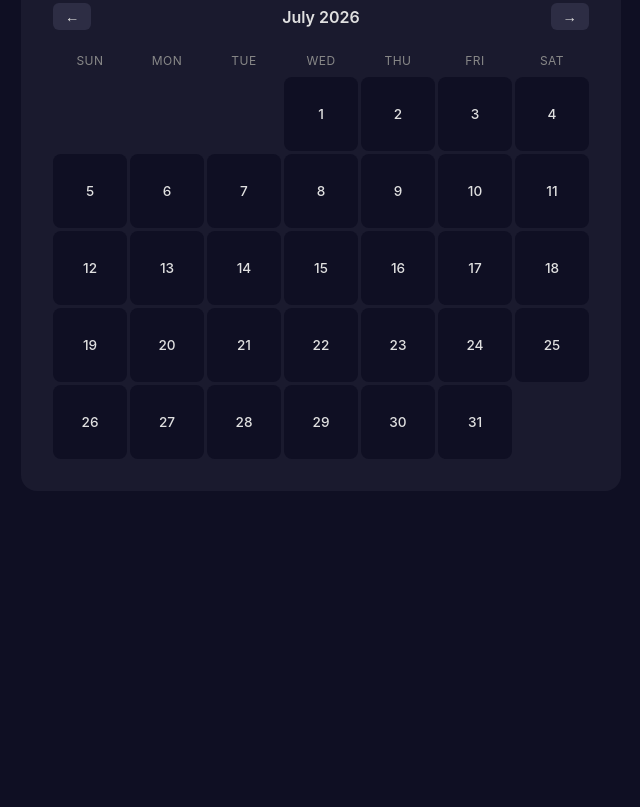
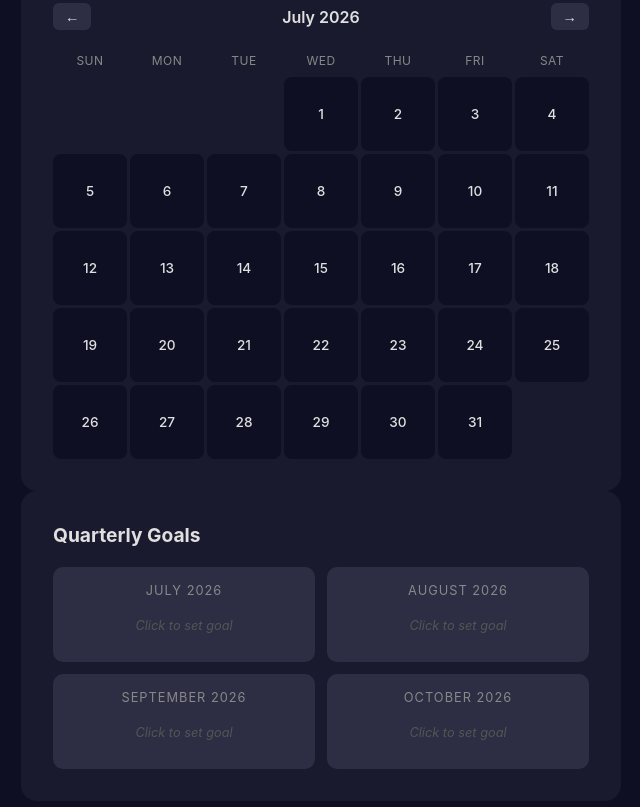
Before and after one commit to sandeepnarware/todo-list, a plain HTML site: page index.html in a window 1280 px wide. Shown: the part 889-1696 px from the top of the page, without its empty margins (319-959 px from the left). Before the commit the page ends 1412 px from the top, so only its background shows below. Drawn offline with Linux system fonts and the light colour scheme.

Commit message:
feat: add quarterly goals section showing next 4 months with inline editing

```diff
--- a/app.js
+++ b/app.js
@@ -1196,6 +1196,72 @@ document.getElementById('completedToggle').addEventListener('click', () => {
   renderTodos();
 });
 
+/* ===== Quarterly Goals ===== */
+function loadQuarterlyGoals() {
+  try {
+    return JSON.parse(localStorage.getItem('quarterlyGoals')) || {};
+  } catch {
+    return {};
+  }
+}
+
+function saveQuarterlyGoals(goals) {
+  localStorage.setItem('quarterlyGoals', JSON.stringify(goals));
+}
+
+function getMonthKey(date) {
+  return `${date.getFullYear()}-${String(date.getMonth() + 1).padStart(2, '0')}`;
+}
+
+function formatMonthLabel(key) {
+  const [y, m] = key.split('-');
+  const date = new Date(+y, +m - 1);
+  return date.toLocaleDateString('default', { month: 'long', year: 'numeric' });
+}
+
+function renderQuarterlyGoals() {
+  const goals = loadQuarterlyGoals();
+  const now = new Date();
+  const months = [];
+  for (let i = 0; i < 4; i++) {
+    const d = new Date(now.getFullYear(), now.getMonth() + i, 1);
+    months.push(getMonthKey(d));
+  }
+
+  const html = `<div class="qg-grid">${months.map(key => {
+    const label = formatMonthLabel(key);
+    const goal = goals[key] || '';
+    return `
+      <div class="qg-card" data-month="${key}">
+        <div class="qg-month">${label}</div>
+        <div class="qg-goal" contenteditable="true" data-month="${key}" data-placeholder="Click to set goal">${goal}</div>
+      </div>
+    `;
+  }).join('')}</div>`;
+
+  document.getElementById('quarterlyGoalsContent').innerHTML = html;
+
+  document.querySelectorAll('.qg-goal').forEach(el => {
+    el.addEventListener('blur', () => {
+      const key = el.dataset.month;
+      const val = el.textContent.trim();
+      const goals = loadQuarterlyGoals();
+      if (val) {
+        goals[key] = val;
+      } else {
+        delete goals[key];
+      }
+      saveQuarterlyGoals(goals);
+    });
+    el.addEventListener('keydown', (e) => {
+      if (e.key === 'Enter') {
+        e.preventDefault();
+        el.blur();
+      }
+    });
+  });
+}
+
 /* ===== Init ===== */
 startBtn.disabled = false;
 pauseBtn.disabled = true;
@@ -1206,3 +1272,4 @@ updateCurrentTaskDisplay();
 renderTagCloud();
 renderTodos();
 renderStats();
+renderQuarterlyGoals();
--- a/index.html
+++ b/index.html
@@ -126,6 +126,13 @@
       </div>
       <div id="statsContent"></div>
     </section>
+
+    <section class="quarterly-goals">
+      <div class="stats-header">
+        <h2>Quarterly Goals</h2>
+      </div>
+      <div id="quarterlyGoalsContent"></div>
+    </section>
   </div>
 
   <div id="confirmModal" class="modal-overlay hidden">
--- a/style.css
+++ b/style.css
@@ -773,6 +773,67 @@ header h1 {
   padding: 2rem 0;
 }
 
+/* Quarterly Goals */
+.quarterly-goals {
+  background: var(--bg-card);
+  border-radius: 16px;
+  padding: 2rem;
+  margin-bottom: 2rem;
+}
+
+.qg-grid {
+  display: grid;
+  grid-template-columns: 1fr 1fr;
+  gap: 0.75rem;
+}
+
+.qg-card {
+  background: var(--bg-surface);
+  border-radius: 10px;
+  padding: 1rem;
+  text-align: center;
+}
+
+.qg-card .qg-month {
+  font-size: 0.8rem;
+  text-transform: uppercase;
+  letter-spacing: 1px;
+  color: var(--text-secondary);
+  margin-bottom: 0.5rem;
+}
+
+.qg-card .qg-goal {
+  font-size: 0.95rem;
+  color: var(--text-primary);
+  line-height: 1.4;
+  cursor: text;
+  min-height: 2.5rem;
+  display: flex;
+  align-items: center;
+  justify-content: center;
+  word-break: break-word;
+}
+
+.qg-card .qg-goal:empty::before {
+  content: 'Click to set goal';
+  color: var(--text-muted);
+  font-style: italic;
+  font-size: 0.8rem;
+}
+
+.qg-card .qg-goal-input {
+  width: 100%;
+  background: var(--bg-input);
+  border: 1px solid var(--border-focus);
+  border-radius: 6px;
+  padding: 0.4rem 0.6rem;
+  color: var(--text-primary);
+  font-size: 0.9rem;
+  font-family: inherit;
+  text-align: center;
+  outline: none;
+}
+
 /* PiP button */
 #pipBtn {
   background: var(--bg-surface);
@@ -900,8 +961,9 @@ header h1 {
 .task-actions-row {
   display: flex;
   align-items: center;
-  gap: 0.25rem;
+  justify-content: space-around;
   margin-top: 0.4rem;
+  padding: 0.25rem 0;
 }
 
 /* Priority badges */
```
